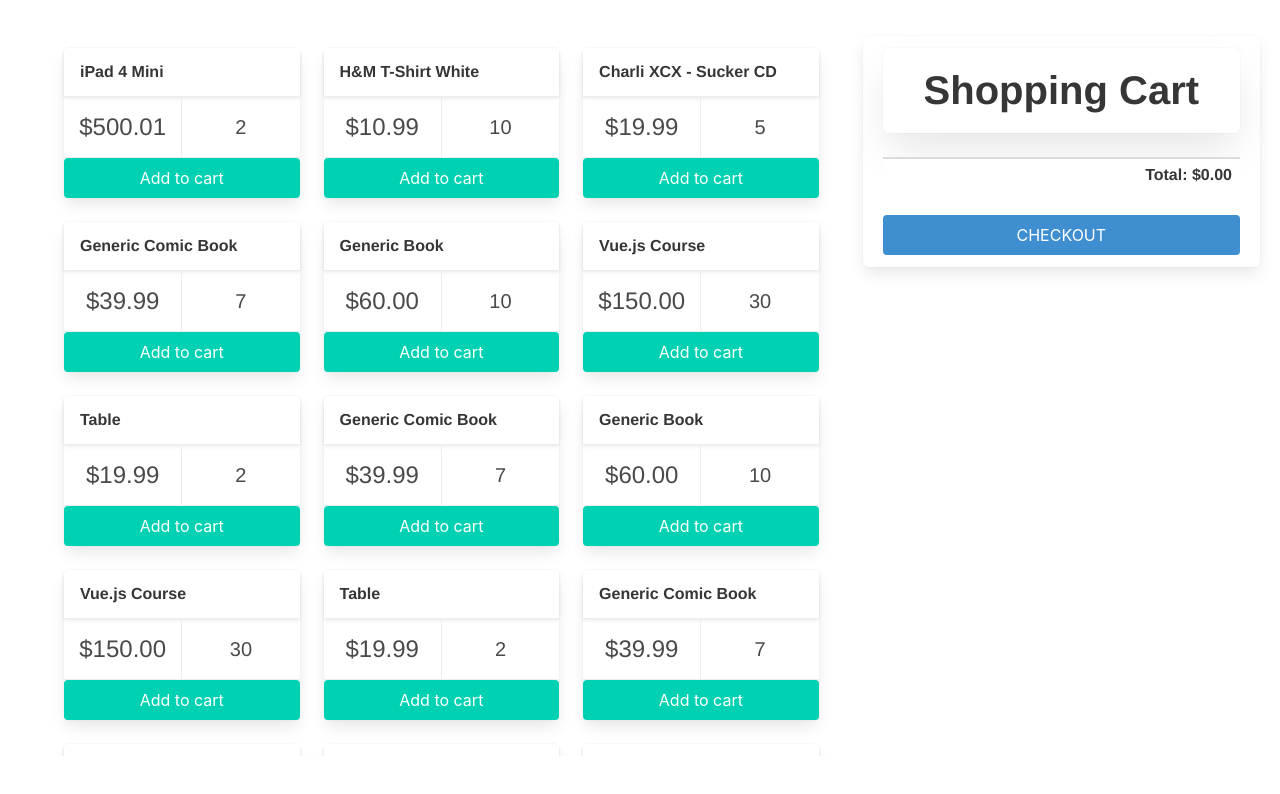
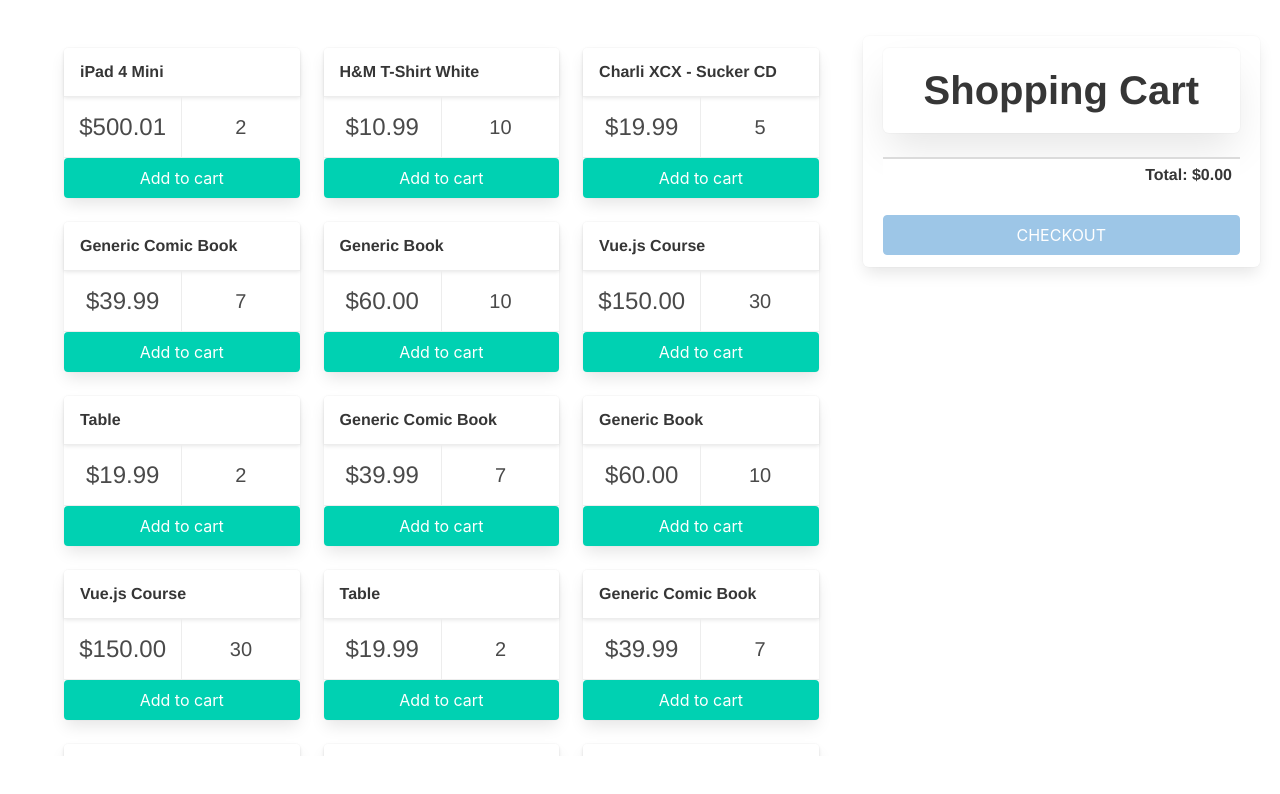
Before and after one commit to ArnaldoAF/shopping-cart-vue, a Vue app: page /#/cart in a window 1280 px wide. Before the commit this address led to /#/. Shown: the top 794 px of the page. Built offline with nearby package versions, Linux system fonts and the light colour scheme.

Commit message:
cart checkout fix

```diff
--- a/src/components/ShoppingCart.vue
+++ b/src/components/ShoppingCart.vue
@@ -21,6 +21,7 @@
 
     <button
         class="button is-info is-fullwidth"
+        :disabled="products.length==0"
         @click="checkout">CHECKOUT</button>
     <div
       v-if="checkoutStatus"
```
